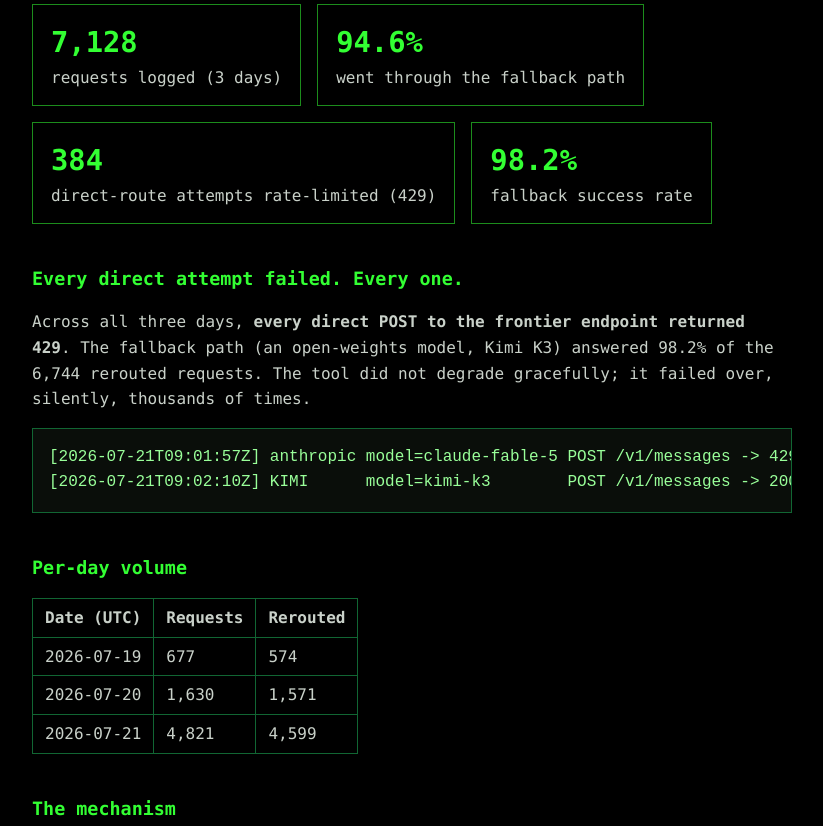
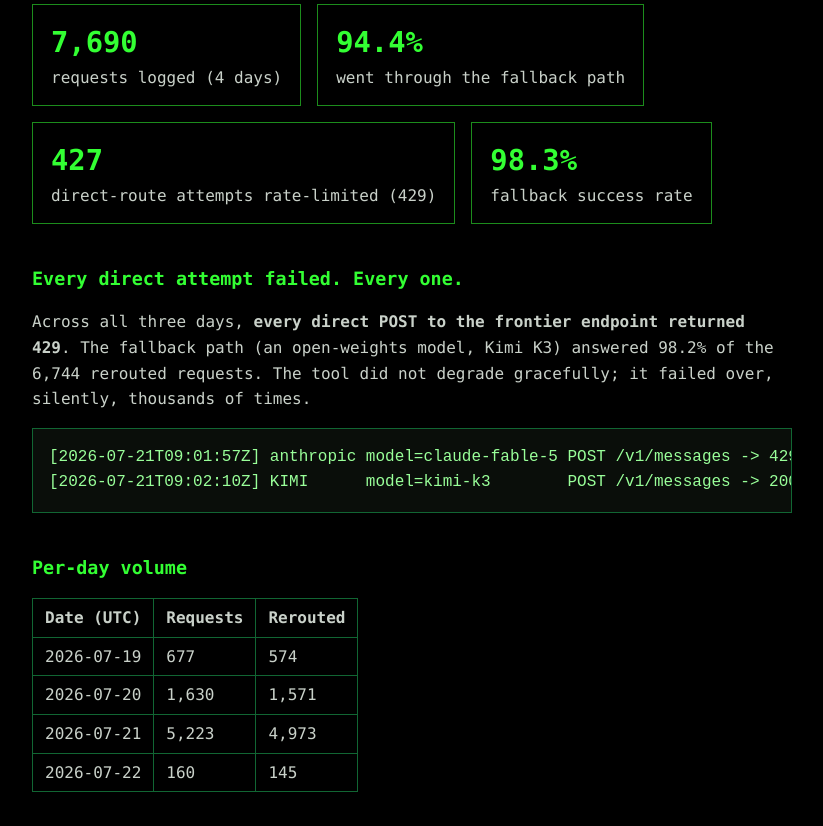
Before and after one commit to Tea-Resistance/BasicallyMythos, a plain HTML site: page docs/index.html in a window 1280 px wide. Shown: the part 287-1113 px from the top of the page, without its empty margins (228-1051 px from the left). Drawn offline with Linux system fonts and the light colour scheme.

Commit message:
Dataset page: auto-update 2026-07-22

```diff
--- a/docs/index.html
+++ b/docs/index.html
@@ -26,10 +26,10 @@
 <p>When Claude Code's safety layer flags a request, the request does not fail. It is re-issued to a different model, with no banner and no warning. This page documents what that looks like in real traffic.</p>
 
 <div class="stat">
-  <div><b>7,128</b>requests logged (3 days)</div>
-  <div><b>94.6%</b>went through the fallback path</div>
-  <div><b>384</b>direct-route attempts rate-limited (429)</div>
-  <div><b>98.2%</b>fallback success rate</div>
+  <div><b>7,690</b>requests logged (4 days)</div>
+  <div><b>94.4%</b>went through the fallback path</div>
+  <div><b>427</b>direct-route attempts rate-limited (429)</div>
+  <div><b>98.3%</b>fallback success rate</div>
 </div>
 
 <h2>Every direct attempt failed. Every one.</h2>
@@ -43,7 +43,8 @@
 <tr><th>Date (UTC)</th><th>Requests</th><th>Rerouted</th></tr>
 <tr><td>2026-07-19</td><td>677</td><td>574</td></tr>
 <tr><td>2026-07-20</td><td>1,630</td><td>1,571</td></tr>
-<tr><td>2026-07-21</td><td>4,821</td><td>4,599</td></tr>
+<tr><td>2026-07-21</td><td>5,223</td><td>4,973</td></tr>
+<tr><td>2026-07-22</td><td>160</td><td>145</td></tr>
 </table>
 
 <h2>The mechanism</h2>
```
